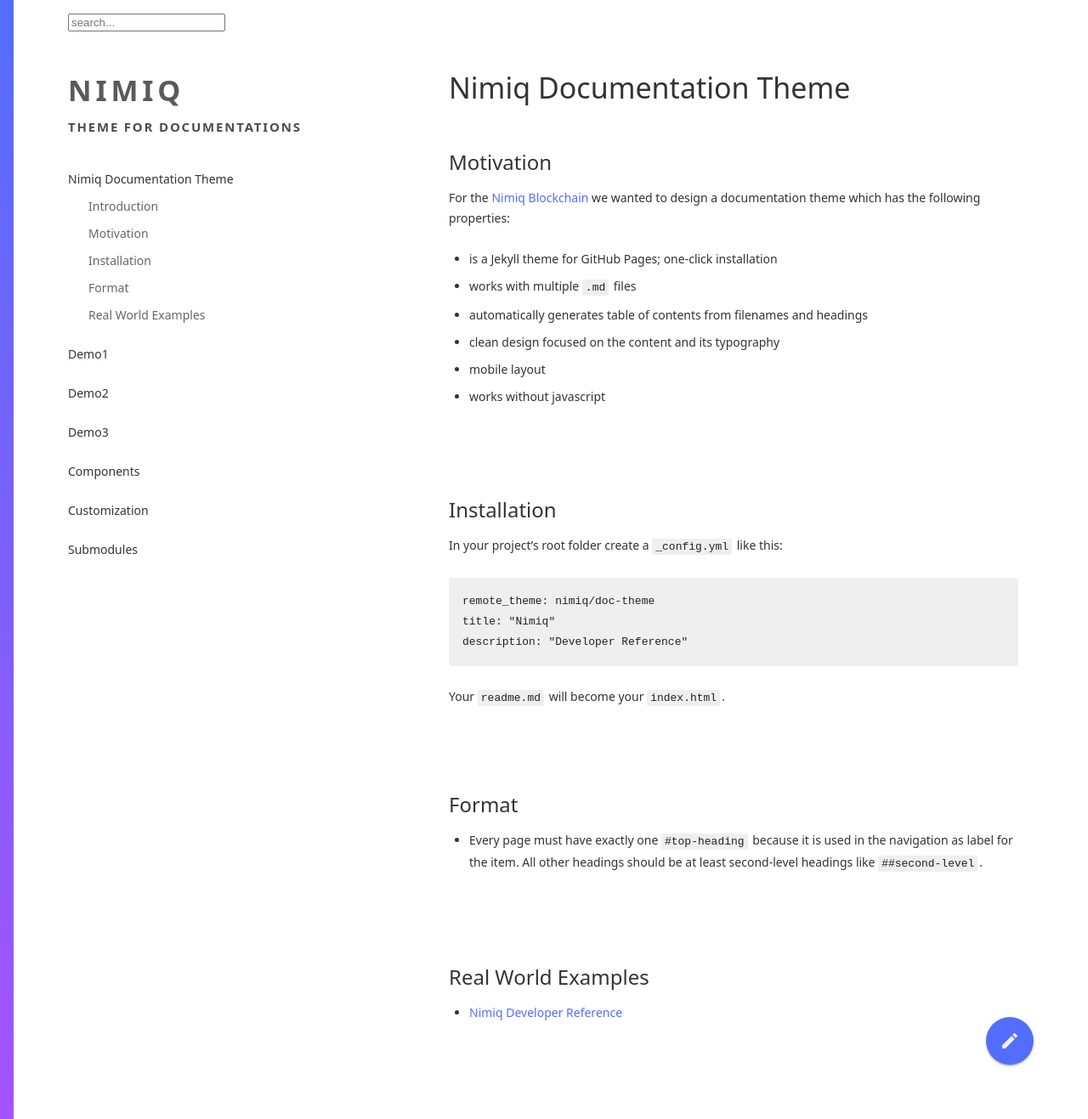
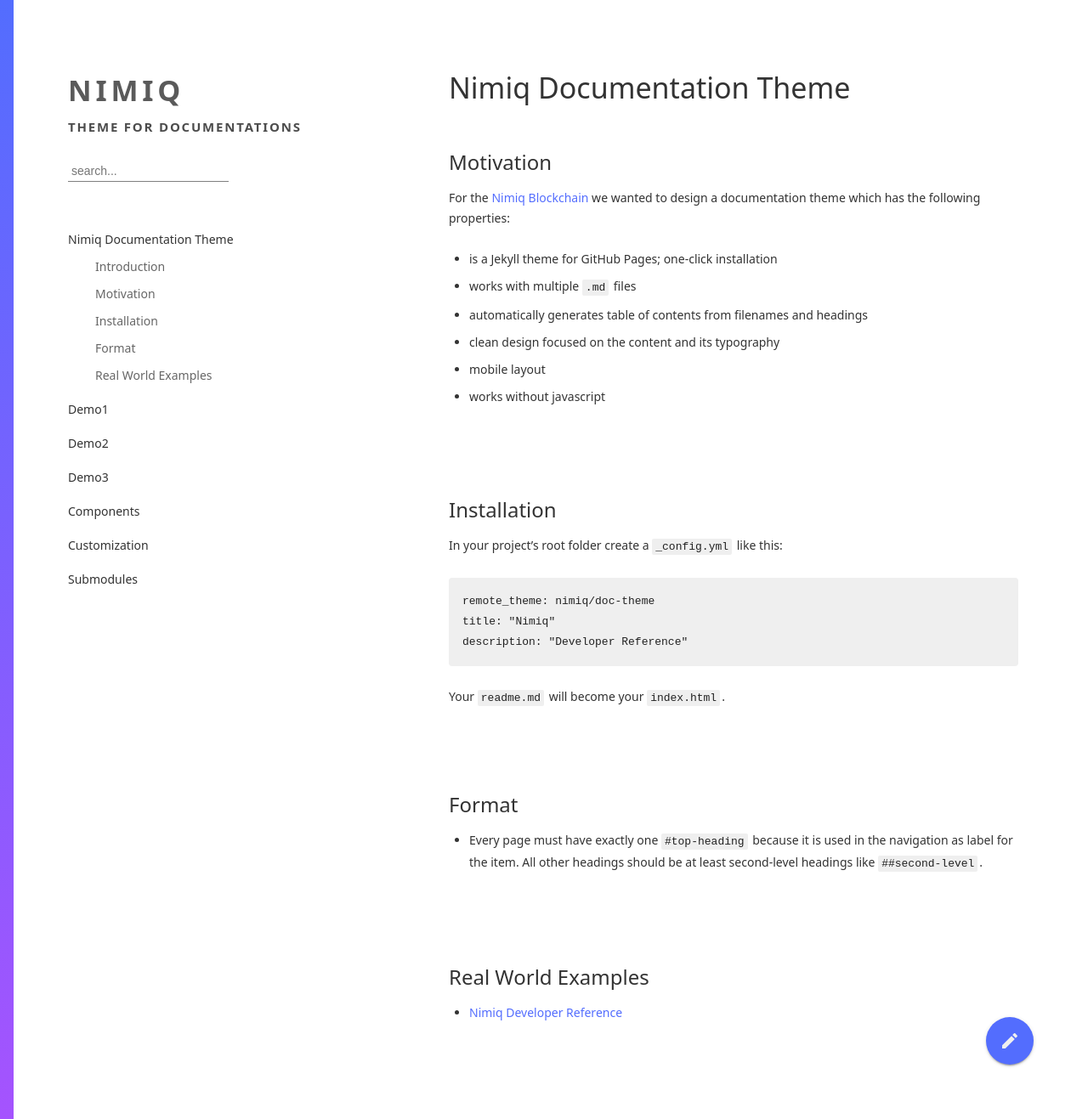
Before and after one commit to nimiq/doc-theme, a Jekyll site: the page built from README.md, in a window 1280 px wide and 1317 px high. Shown: the whole window at 85% size. Built offline with Jekyll 4.4.1, drawn with Linux system fonts in a browser that asks for light colours; our own code applies the rules of GitHub Pages for plain Markdown files.

Commit message:
nimiq style for search input

```diff
--- a/assets/css/style.css
+++ b/assets/css/style.css
@@ -307,18 +307,25 @@ code {
 
 #search-container {
     z-index: 1;
-    position: absolute;
-    background: white;
-    margin-left: 0;
+    position: relative;
+    margin: 24px 0;
 }
 
-#results-container {
-    margin-top: 0px;
+#search-input {
+    background: 0 0;
+    padding: 8px 4px 4px;
+    color: #333;
+    border: none;
+    font-size: 14px;
+    border-bottom: 1px solid rgba(0,0,0,.5);
+    outline: none;
 }
 
 #search-container nav {
+    position: absolute;
     padding: 0 16px;
     margin: 0;
+    background: white;
     box-shadow: 0 5px 8px rgba(0,0,0,.125);
     max-height: 0;
     transition: height 300ms, max-height 300ms;
@@ -330,6 +337,24 @@ code {
     max-height: 50rem;
 }
 
+#search-container.nothing-found nav {
+    padding-bottom: 16px;
+}
+
+#results-container {
+    margin-top: 0px;
+}
+
+#results-container > li {
+    margin-top: 0px;
+    margin-bottom: 8px;
+    padding-left: 0;
+}
+
+#results-container li ul {
+    padding-top: 0px;
+    padding-left: 16px;
+}
 
 
 
@@ -363,6 +388,7 @@ nav {
     overflow-x: hidden;
     overflow-y: auto;
     position: relative;
+    left: -8px;
 }
 
 nav li {
@@ -375,6 +401,7 @@ nav ul {
 
 nav>ul {
     padding-left: 0;
+    margin-top: 8px;
 }
 
 li>ul>li:last-child {
@@ -382,7 +409,9 @@ li>ul>li:last-child {
 }
 
 nav li {
+    position: relative;
     line-height: 24px;
+    padding-left: 8px;
 }
 
 nav li a {
@@ -401,17 +430,19 @@ nav li a:hover {
 
 nav li > label {
     display: block;
+    padding-left
+
 }
 
 nav li > label + input {
     display: none;
 }
 
-nav li > a:before,
-nav li > label:before {
+nav li > a::before,
+nav li > label::before {
     content: '';
     position: absolute;
-    left: 0px;
+    left: -8px;
     right: 0;
     height: 32px;
     margin-top: -4px;
@@ -419,8 +450,8 @@ nav li > label:before {
     opacity: 0;
 }
 
-nav li > a:hover:before,
-nav li > label:hover:before  {
+nav li > a:hover::before,
+nav li > label:hover::before  {
     opacity: 1;
 }
 
@@ -436,7 +467,7 @@ nav ul.active-toc > li > a:before{
 }
 
 nav > ul > li > ul > li, nav > ul > li > ul {
-    max-height: 4rem;
+    max-height: 6rem;
     opacity: 1;
     will-change: opacity;
     overflow: hidden;
@@ -497,7 +528,7 @@ a.logo {
     position: fixed;
     bottom: 64px;
     right: 64px;
-    color: #333;
+    color: #efefef;
     background: var(--cta-color);
     border-radius: 50%;
     height: 56px;
@@ -506,7 +537,6 @@ a.logo {
     justify-content: center;
     align-items: center;
     box-shadow: var(--box-shadow);
-    color: #efefef;
 }
 
 .improve-me:hover {
@@ -594,8 +624,7 @@ pre code{
     }
 
     #search-container:not(.nothing-found) nav {
-        position: relative;
-        left: -20px;
+        left: -16px;
     }
 
     a#nav-button{
```
